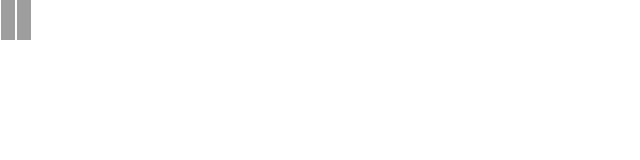
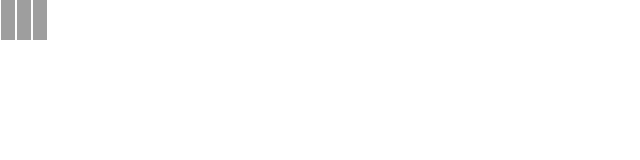
Before and after one commit to spemoon/mobi-demo, a plain HTML site: page index.html in a window 1280 px wide. Shown: the full height of the page, 0-640 px from the left. Drawn offline with Linux system fonts and the light colour scheme; grey boxes are pictures that could not be loaded.

Commit message:
add num-2

```diff
--- a/index.html
+++ b/index.html
@@ -10,7 +10,7 @@
 </head>
 <body>
     <p>
-        <span class="num num-0">0</span><span class="num num-1">1</span>
+        <span class="num num-0">0</span><span class="num num-1">1</span><span class="num num-2">2</span>
     </p>
 </body>
 </html>
```
